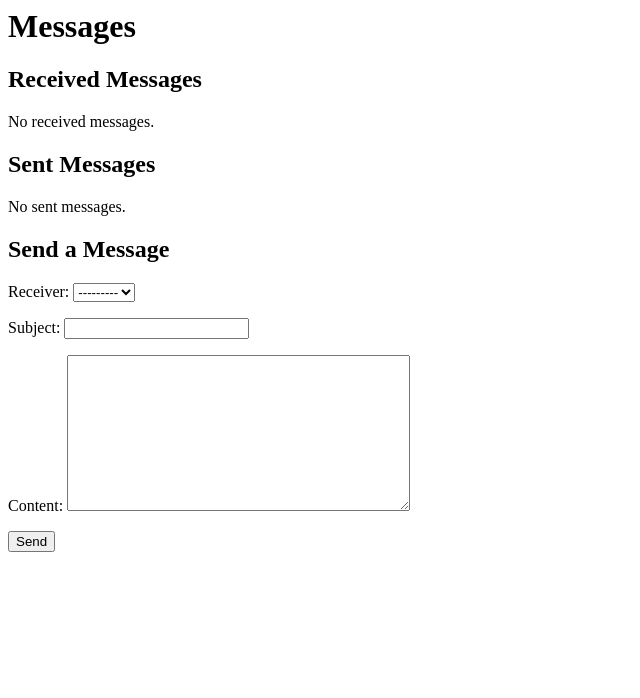
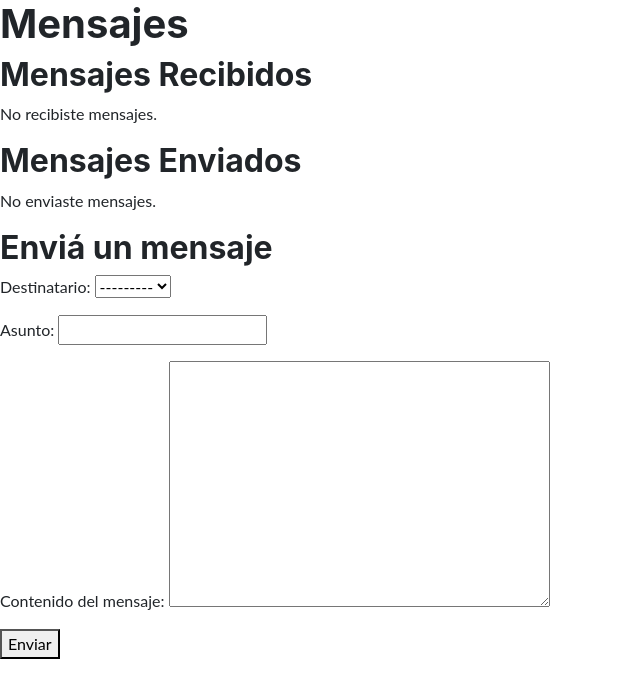
Before and after one commit to LAurelio8/entrega-final-Aurelio, a Django app: template mi_proyecto/entrega_final/templates/messages.html in a window 1280 px wide. Shown: the top 698 px of the page, without its empty margins (0-640 px from the left). Run offline with Django 4.2, Linux system fonts and the light colour scheme; the template is opened without the code that fills it: values that come from a table or form of the project are taken from there, others are empty; data comes from the database, SQL or seed files in the repository; both versions use the stored data as it was after the commit.

```diff
--- a/mi_proyecto/entrega_final/forms.py
+++ b/mi_proyecto/entrega_final/forms.py
@@ -5,3 +5,9 @@ class MessageForm(forms.ModelForm):
     class Meta:
         model = Message
         fields = ['receiver', 'subject', 'content']
+
+    def __init__(self, *args, **kwargs):
+        super().__init__(*args, **kwargs)
+        self.fields['receiver'].label = 'Destinatario'
+        self.fields['subject'].label = 'Asunto'
+        self.fields['content'].label = 'Contenido del mensaje'
--- a/mi_proyecto/entrega_final/templates/messages.html
+++ b/mi_proyecto/entrega_final/templates/messages.html
@@ -1,7 +1,18 @@
-<h1>Messages</h1>
+{% load static %}
+
+<!DOCTYPE html>
+<html>
+
+<head>
+  <title>Mensajes</title>
+  <link rel="stylesheet" type="text/css" href="{% static 'styles.css' %}">
+</head>
+
+<body>
+  <h1>Mensajes</h1>
 
   <!-- Mostrar mensajes recibidos -->
-<h2>Received Messages</h2>
+  <h2>Mensajes Recibidos</h2>
   {% for message in received_messages %}
   <div>
     <strong>From:</strong> {{ message.sender.username }}<br>
@@ -10,26 +21,29 @@
     <hr>
   </div>
   {% empty %}
-<p>No received messages.</p>
+  <p class="no-messages">No recibiste mensajes.</p>
   {% endfor %}
 
   <!-- Mostrar mensajes enviados -->
-<h2>Sent Messages</h2>
+  <h2>Mensajes Enviados</h2>
   {% for message in sent_messages %}
   <div>
-  <strong>To:</strong> {{ message.receiver.username }}<br>
-  <strong>Subject:</strong> {{ message.subject }}<br>
-  <strong>Content:</strong> {{ message.content }}<br>
+    <strong>Para:</strong> {{ message.receiver.username }}<br>
+    <strong>Titulo:</strong> {{ message.subject }}<br>
+    <strong>Contenido:</strong> {{ message.content }}<br>
     <hr>
   </div>
   {% empty %}
-<p>No sent messages.</p>
+  <p class="no-messages">No enviaste mensajes.</p>
   {% endfor %}
 
   <!-- Formulario para enviar mensajes -->
-<h2>Send a Message</h2>
+  <h2>Enviá un mensaje</h2>
   <form method="post">
     {% csrf_token %}
     {{ form.as_p }}
-  <button type="submit">Send</button>
+    <button type="submit">Enviar</button>
   </form>
+</body>
+
+</html>
--- a/mi_proyecto/mi_proyecto/settings.py
+++ b/mi_proyecto/mi_proyecto/settings.py
@@ -41,6 +41,10 @@ INSTALLED_APPS = [
     'django.contrib.staticfiles',
     'entrega_final',
     'mi_proyecto'
+]
+
+AUTHENTICATION_BACKENDS = [
+    'django.contrib.auth.backends.ModelBackend',
 ]
 
 MIDDLEWARE = [
--- a/mi_proyecto/mi_proyecto/urls.py
+++ b/mi_proyecto/mi_proyecto/urls.py
@@ -1,8 +1,6 @@
 from django.urls import path
 from entrega_final import views
 from django.contrib import admin
-
-
 
 urlpatterns = [
     path('signup/', views.signup),
```
Also changed, not shown: mi_proyecto/entrega_final/templates/pagedetail.html (deleted, +0 -19 lines), mi_proyecto/entrega_final/views.py (+12 -4 lines), mi_proyecto/db.sqlite3, mi_proyecto/entrega_final/migrations/0002_photo_text_message.py (added), mi_proyecto/entrega_final/static/css/styles.css. Lines whose indentation alone changed are shown as unchanged.
